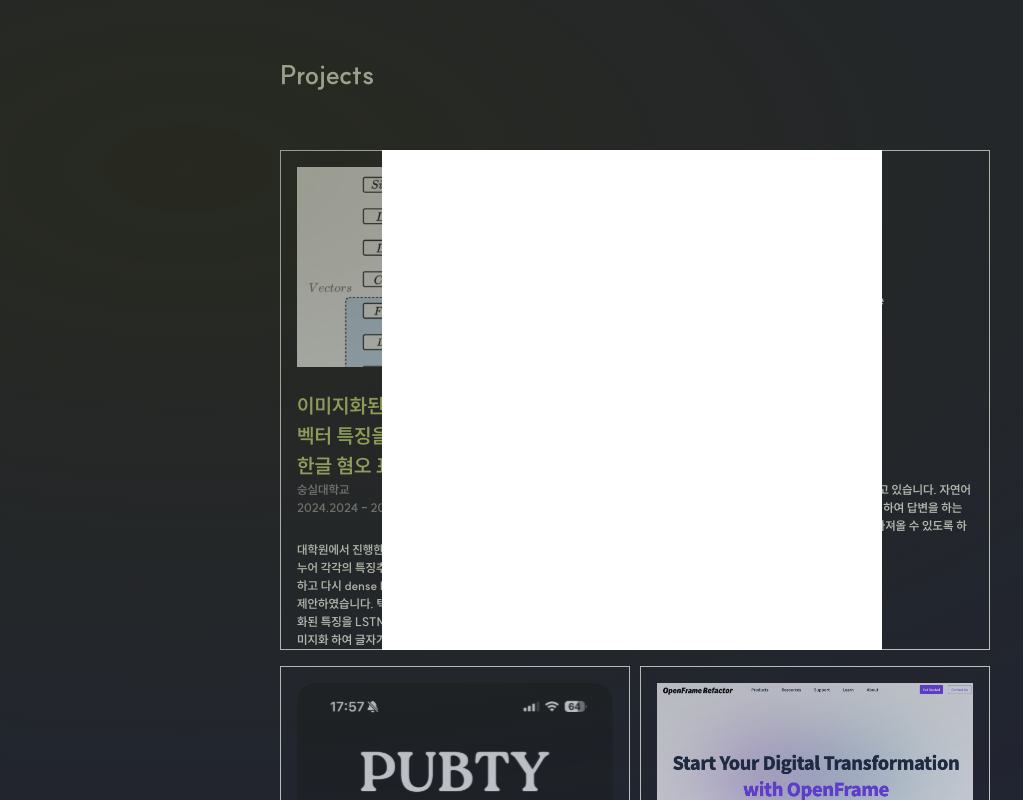
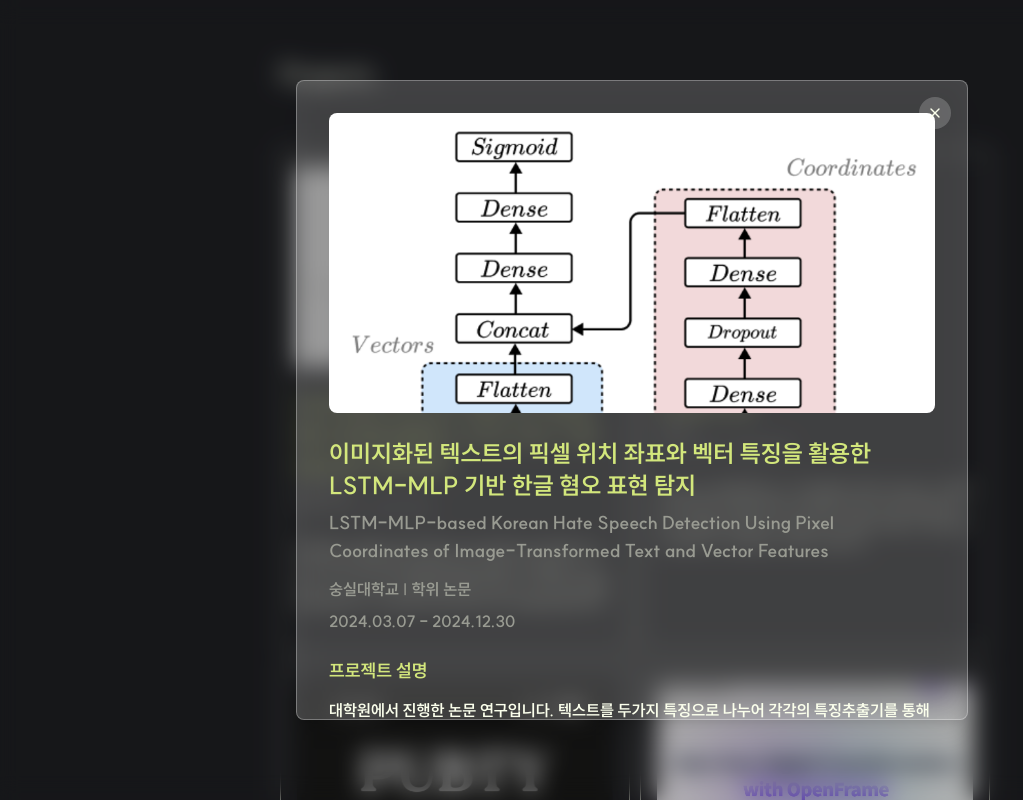
Before and after one commit to ramieeee/portfolio_2.0, a Next.js app: page / in a window 1280 px wide. Both pictures are taken after a click on the element 463 px from the left and 3707 px from the top of the page. Shown: the part 3307-4107 px from the top of the page, without its empty margins (8-1031 px from the left). Built offline with nearby package versions, Linux system fonts and the light colour scheme.

Commit message:
Fix modal and content

```diff
--- a/assets/jsonFiles/projectKo.json
+++ b/assets/jsonFiles/projectKo.json
@@ -63,7 +63,7 @@
       "projectImages/pubty/pubty2.svg",
       "projectImages/pubty/pubty3.svg"
     ],
-    "organization": "에르하",
+    "organization": "Personal",
     "time": {
       "from": {
         "year": 2024,
@@ -143,30 +143,5 @@
       "Portal과 Console 페이지의 UI개발 및 컴포넌트 개발"
     ],
     "url": ""
-  },
-  {
-    "id": 1,
-    "title": "Mcdonald's Japan",
-    "subtitle": "",
-    "category": "마이그레이션",
-    "images": [],
-    "organization": "티맥스소프트",
-    "time": {
-      "from": {
-        "year": 2023,
-        "month": 1,
-        "day": 2
-      },
-      "until": {
-        "now": false,
-        "year": 2023,
-        "month": 3,
-        "day": 2
-      }
-    },
-    "description": "일본의 맥도날드 마이그레이션 프로젝트에 투입되어 코볼 소스를 분석하고 이슈가 있는 부분을 파악하는 역할을 담당하였습니다.",
-    "skills": ["COBOL", "Linux"],
-    "contribution": ["코볼 소스코드 분석 및 이슈 발견 시 리포트"],
-    "url": ""
   }
 ]
--- a/components/molecules/ProjectCard.tsx
+++ b/components/molecules/ProjectCard.tsx
@@ -66,10 +66,21 @@ export default function ProjectCard({ project }: ProjectCard) {
       </div>
 
       {/* 설명 */}
-      <div className="flex font-suitBold text-size-body text-color-main">
+      <div
+        className="font-suitBold text-size-body text-color-main"
+        style={{
+          display: "-webkit-box",
+          WebkitLineClamp: 4,
+          WebkitBoxOrient: "vertical",
+          overflow: "hidden",
+          textOverflow: "ellipsis",
+        }}
+      >
         {project.description}
       </div>
-      {isModalOpen && <ProjectModal handleModalClose={handleModalClose} />}
+      {isModalOpen && (
+        <ProjectModal project={project} handleModalClose={handleModalClose} />
+      )}
     </div>
   );
 }
--- a/components/molecules/ProjectModal.tsx
+++ b/components/molecules/ProjectModal.tsx
@@ -1,19 +1,33 @@
-import { useEffect } from "react";
+import { useEffect, useState } from "react";
+import { ProjectDataType } from "@/types/types";
+import Image from "next/image";
+import PhotoSvg from "@/assets/photo.svg";
 import styles from "./ProjectModal.module.scss";
 
 interface ProjectModalProps {
+  project: ProjectDataType;
   handleModalClose: () => void;
 }
 
-export default function ProjectModal({ handleModalClose }: ProjectModalProps) {
+export default function ProjectModal({
+  project,
+  handleModalClose,
+}: ProjectModalProps) {
+  const [isVisible, setIsVisible] = useState(false);
+  const [showContent, setShowContent] = useState(false);
+
   useEffect(() => {
     // 모달이 열릴 때 스크롤 비활성화
     document.body.style.overflow = "hidden";
 
+    // 애니메이션 시작
+    const timer1 = setTimeout(() => setIsVisible(true), 10);
+    const timer2 = setTimeout(() => setShowContent(true), 400);
+
     // ESC 키 이벤트 리스너 추가
     const handleEscKey = (event: KeyboardEvent) => {
       if (event.key === "Escape") {
-        handleModalClose();
+        handleClose();
       }
     };
 
@@ -23,27 +37,172 @@ export default function ProjectModal({ handleModalClose }: ProjectModalProps) {
     return () => {
       document.body.style.overflow = "auto";
       document.removeEventListener("keydown", handleEscKey);
+      clearTimeout(timer1);
+      clearTimeout(timer2);
     };
-  }, [handleModalClose]);
+  }, []);
+
+  const handleClose = () => {
+    setShowContent(false);
+    setIsVisible(false);
+    setTimeout(() => {
+      handleModalClose();
+    }, 300);
+  };
 
   // 내부 콘텐츠 클릭 이벤트 전파 차단
   const handleInnerClick = (event: React.MouseEvent) => {
     event.stopPropagation();
-    handleModalClose();
   };
 
   return (
     <div
-      className={`${styles.ProjectModal} fixed top-0 left-0 w-screen h-screen bg-black bg-opacity-50 flex justify-center items-center z-40`}
-      onClick={handleModalClose}
+      className={`fixed top-0 left-0 w-screen h-screen flex justify-center items-center z-40 transition-all duration-300 ${
+        isVisible ? "backdrop-blur-md bg-black bg-opacity-30" : "bg-transparent"
+      }`}
+      onClick={handleClose}
       style={{ pointerEvents: "auto" }}
     >
       <div
-        className="w-[500px] h-[500px] bg-white z-50"
+        className={`bg-white bg-opacity-20 backdrop-blur-lg border border-white border-opacity-30 rounded-lg shadow-xl p-8 max-w-2xl max-h-[80vh] overflow-y-auto transition-all duration-300 transform relative ${
+          isVisible ? "scale-100 opacity-100" : "scale-75 opacity-0"
+        }`}
         onClick={handleInnerClick}
         style={{ pointerEvents: "auto" }}
       >
-        {/* 모달 콘텐츠 */}
+        {/* X 닫기 버튼 */}
+        <button
+          onClick={handleClose}
+          className="absolute top-4 right-4 w-8 h-8 flex items-center justify-center bg-white bg-opacity-20 hover:bg-opacity-30 rounded-full transition-all duration-200 text-color-main hover:text-color-highlight"
+        >
+          <svg
+            width="16"
+            height="16"
+            viewBox="0 0 24 24"
+            fill="none"
+            stroke="currentColor"
+            strokeWidth="2"
+            strokeLinecap="round"
+            strokeLinejoin="round"
+          >
+            <line x1="18" y1="6" x2="6" y2="18"></line>
+            <line x1="6" y1="6" x2="18" y2="18"></line>
+          </svg>
+        </button>
+        <div
+          className={`transition-opacity duration-300 ${
+            showContent ? "opacity-100" : "opacity-0"
+          }`}
+        >
+          {/* 이미지 섹션 */}
+          <div className="w-full h-[300px] flex justify-center items-center mx-auto mb-6">
+            {project?.images.length > 0 ? (
+              <img
+                src={`/${project?.images[0]}`}
+                alt="project image"
+                className="w-full h-full object-cover object-top rounded-lg"
+              />
+            ) : (
+              <div className="flex flex-col justify-center items-center w-full h-full bg-gray-100 rounded-lg">
+                <Image src={PhotoSvg} alt="No Image" width={80} height={80} />
+                <div className="text-color-main font-suitBold mt-4">
+                  No image available
+                </div>
+              </div>
+            )}
+          </div>
+
+          {/* 제목 및 기본 정보 */}
+          <div className="mb-6">
+            <h2 className="font-suitBold text-2xl text-color-highlight mb-2">
+              {project.title}
+            </h2>
+            {project.subtitle && (
+              <h3 className="font-suitBold text-lg text-color-secondary mb-3">
+                {project.subtitle}
+              </h3>
+            )}
+            <div className="flex flex-col gap-2">
+              <div className="font-suitBold text-color-secondary">
+                {project.organization} | {project.category}
+              </div>
+              <div className="font-suitBold text-color-secondary">
+                {`${project.time.from.year}.${String(
+                  project.time.from.month
+                ).padStart(2, "0")}.${String(project.time.from.day).padStart(
+                  2,
+                  "0"
+                )} - ${
+                  project.time.until.now
+                    ? "현재"
+                    : `${project.time.until.year}.${String(
+                        project.time.until.month
+                      ).padStart(2, "0")}.${String(
+                        project.time.until.day
+                      ).padStart(2, "0")}`
+                }`}
+              </div>
+            </div>
+          </div>
+
+          {/* 설명 */}
+          <div className="mb-6">
+            <h4 className="font-suitBold text-lg text-color-highlight mb-3">
+              프로젝트 설명
+            </h4>
+            <p className="font-suitBold text-color-main leading-relaxed whitespace-pre-line">
+              {project.description}
+            </p>
+          </div>
+
+          {/* 기여도 */}
+          {project.contribution && (
+            <div className="mb-6">
+              <h4 className="font-suitBold text-lg text-color-highlight mb-3">
+                기여도
+              </h4>
+              <p className="font-suitBold text-color-main leading-relaxed">
+                {project.contribution}
+              </p>
+            </div>
+          )}
+
+          {/* 기술 스택 */}
+          {project.skills && project.skills.length > 0 && (
+            <div className="mb-6">
+              <h4 className="font-suitBold text-lg text-color-highlight mb-3">
+                기술 스택
+              </h4>
+              <div className="flex flex-wrap gap-2">
+                {project.skills.map((skill, index) => (
+                  <span
+                    key={index}
+                    className="px-3 py-1 bg-color-highlight bg-opacity-20 text-color-highlight font-suitBold text-sm rounded-full"
+                  >
+                    {skill}
+                  </span>
+                ))}
+              </div>
+            </div>
+          )}
+
+          {/* URL */}
+          {project.url && (
+            <div className="mb-6">
+              <h4 className="font-suitBold text-lg text-color-highlight mb-3">
+                링크
+              </h4>
+              <a
+                href={project.url}
+                target="_blank"
+                rel="noopener noreferrer"
+                className="text-color-highlight hover:underline font-suitBold"
+              >
+                {project.url}
+              </a>
+            </div>
+          )}
+        </div>
       </div>
     </div>
   );
```
